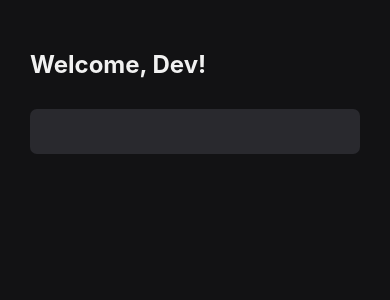
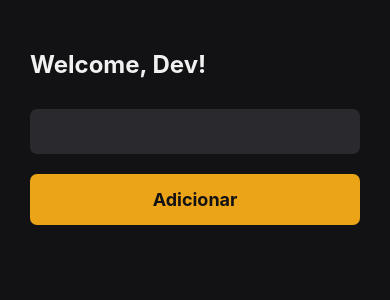
Before and after one commit to IanCaminhas/MyTasks, a React Native app: screen / in a window 390 px wide. Shown: the top 300 px of the page. Built offline with nearby package versions, Linux system fonts and the light colour scheme.

Commit message:
Componente TouchbleOpacity

```diff
--- a/src/pages/Home/index.tsx
+++ b/src/pages/Home/index.tsx
@@ -3,17 +3,28 @@ import {
   Platform,
   Text,
   TextInput,
+  TouchableOpacity,
   View,
   StyleSheet,
   SafeAreaView,
 } from 'react-native';
 
 export const Home = () => {
+  /*
+    <TouchableOpacity activeOpacity={0.7}>
+    Nível de transparência é o activeOpacity. 0 é nada e 1 é 100%
+    0.7 é o nível de transparência a cada toque.
+    Se eu colocar 0, some e aparece de novo.
+    1 não tem transparência
+  */
   return (
     <SafeAreaView style={styles.safeArea}>
       <View style={styles.container}>
         <Text style={styles.title}>Welcome, Dev!</Text>
         <TextInput style={styles.input} />
+        <TouchableOpacity activeOpacity={0.7} style={styles.button}>
+          <Text style={styles.buttonText}>Adicionar</Text>
+        </TouchableOpacity>
       </View>
     </SafeAreaView>
   );
@@ -52,4 +63,16 @@ const styles = StyleSheet.create({
     marginTop: 30, //distância entre o label e a caixa de texto(input)
     borderRadius: 7, //Curvatura da borda
   },
+  button: {
+    backgroundColor: '#eba417', //cor do botão
+    padding: 15, //tamanho do botão
+    borderRadius: 7, //curvatura da borda
+    alignItems: 'center', //posição do texto no botão
+    marginTop: 20, //distância entre a caixa de texto e o botão
+  },
+  buttonText: {
+    color: '#121214', //cor do texto do botão
+    fontSize: 18, //tamanho do botão do texto
+    fontWeight: 'bold', //Negrito
+  },
 });
```
